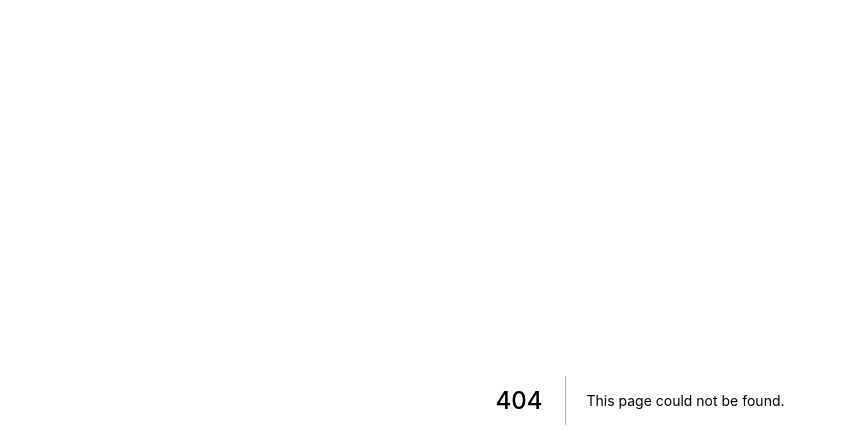
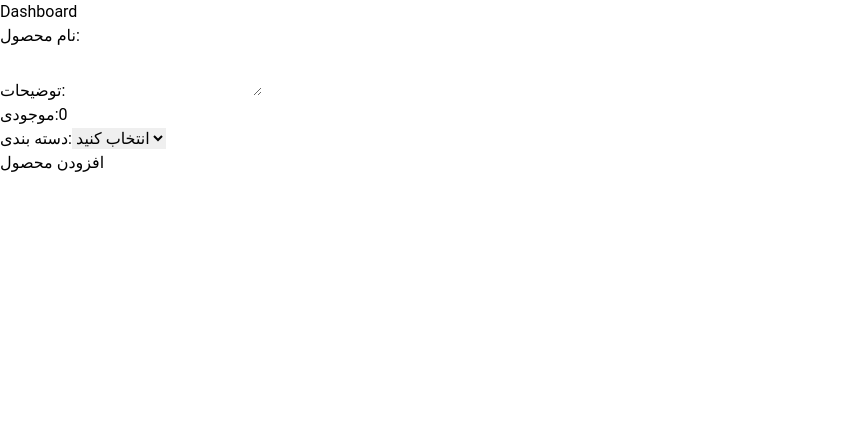
Before and after one commit to pedram-vosooghinia/New-folder--6-, a Next.js app: page /dashboard in a window 1280 px wide. Before the commit this address had no page. Shown: the top 448 px of the page, without its empty margins (0-846 px from the left). Built offline with nearby package versions, Linux system fonts and the light colour scheme.

Commit message:
dashboard-add-page-formik

```diff
--- a/components/Main/Navbar.js
+++ b/components/Main/Navbar.js
@@ -16,7 +16,7 @@ const Navbar = () => {
     },
     {
       title: "حساب کاربری",
-      linkTitle: "",
+      linkTitle: "/dashboard",
     },
   ];
 
--- /dev/null
+++ b/components/dashboard/ProductForm.js
@@ -0,0 +1,79 @@
+// components/AddProductForm.js
+import { Formik, Form, Field, ErrorMessage } from 'formik';
+import axios from 'axios';
+
+const AddProductForm = () => {
+  const handleSubmit = async (values, { setSubmitting }) => {
+    try {
+      const response = await axios.post('/api/products', values);
+      console.log('Product added:', response.data);
+      // Optionally, you can redirect the user or perform other actions after adding the product
+    } catch (error) {
+      console.error('Error adding product:', error);
+    } finally {
+      setSubmitting(false);
+    }
+  };
+
+  return (
+    <Formik
+      initialValues={{
+        productName: '',
+        description: '',
+        inventory: 0,
+        category: '',
+        color: '',
+        quantityInCarton: 0,
+        price: 0,
+        productCode: '',
+        season: '',
+        material: '',
+      }}
+      validate={(values) => {
+        // Implement custom validation if needed
+        const errors = {};
+        return errors;
+      }}
+      onSubmit={handleSubmit}
+    >
+      <Form>
+        <div>
+          <label htmlFor="productName">نام محصول:</label>
+          <Field type="text" id="productName" name="productName" />
+          <ErrorMessage name="productName" component="div" />
+        </div>
+
+        <div>
+          <label htmlFor="description">توضیحات:</label>
+          <Field as="textarea" id="description" name="description" />
+          <ErrorMessage name="description" component="div" />
+        </div>
+
+        <div>
+          <label htmlFor="inventory">موجودی:</label>
+          <Field type="number" id="inventory" name="inventory" />
+          <ErrorMessage name="inventory" component="div" />
+        </div>
+
+        <div>
+          <label htmlFor="category">دسته بندی:</label>
+          <Field as="select" id="category" name="category">
+            <option value="">انتخاب کنید</option>
+            <option value="رسری">رسری</option>
+            <option value="شال">شال</option>
+            {/* Add more categories as needed */}
+          </Field>
+          <ErrorMessage name="category" component="div" />
+        </div>
+
+        {/* Add other fields similarly */}
+
+        <div>
+          <button type="submit">افزودن محصول</button>
+        </div>
+      </Form>
+    </Formik>
+  );
+};
+
+export default AddProductForm;
--- a/package.json
+++ b/package.json
@@ -12,6 +12,7 @@
     "@heroicons/react": "^2.0.18",
     "@material-tailwind/react": "^2.1.4",
     "bcryptjs": "^2.4.3",
+    "formik": "^2.4.5",
     "js-cookie": "^3.0.1",
     "mongoose": "^7.0.1",
     "next": "12.2.5",
--- /dev/null
+++ b/pages/dashboard/index.js
@@ -0,0 +1,13 @@
+import React from 'react';
+import ProductForm from '../../components/dashboard/ProductForm';
+
+const Dashboard = () => {
+  return (
+    <div>
+      <h1>Dashboard</h1>
+      <ProductForm />
+    </div>
+  );
+};
+
+export default Dashboard;
```
Also changed, not shown: 1 other file (tests, documents, lock files or other folders).
